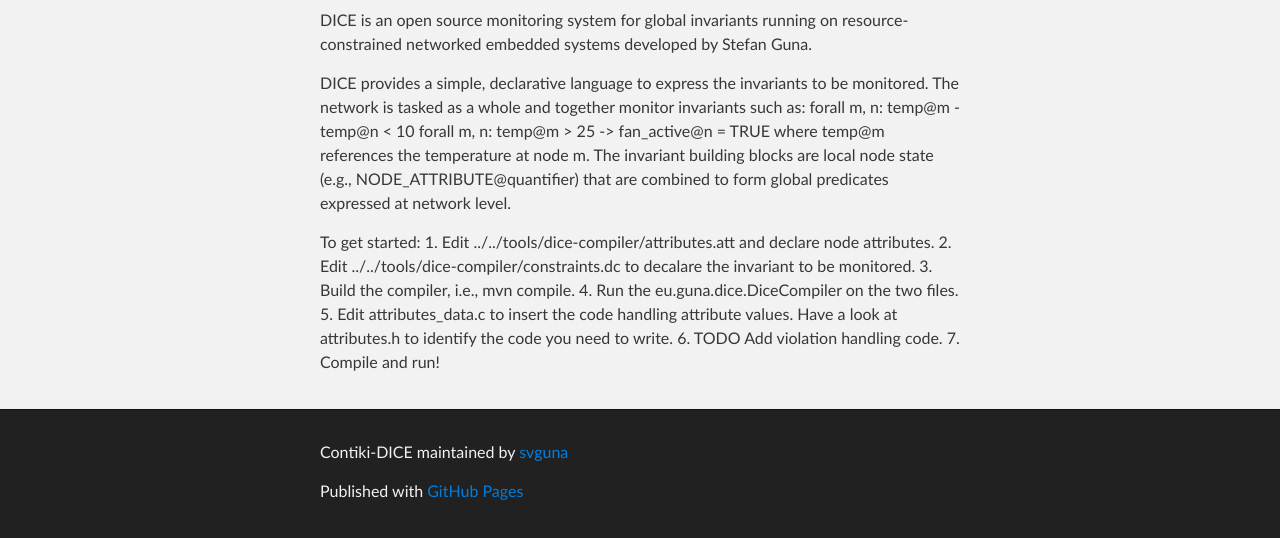
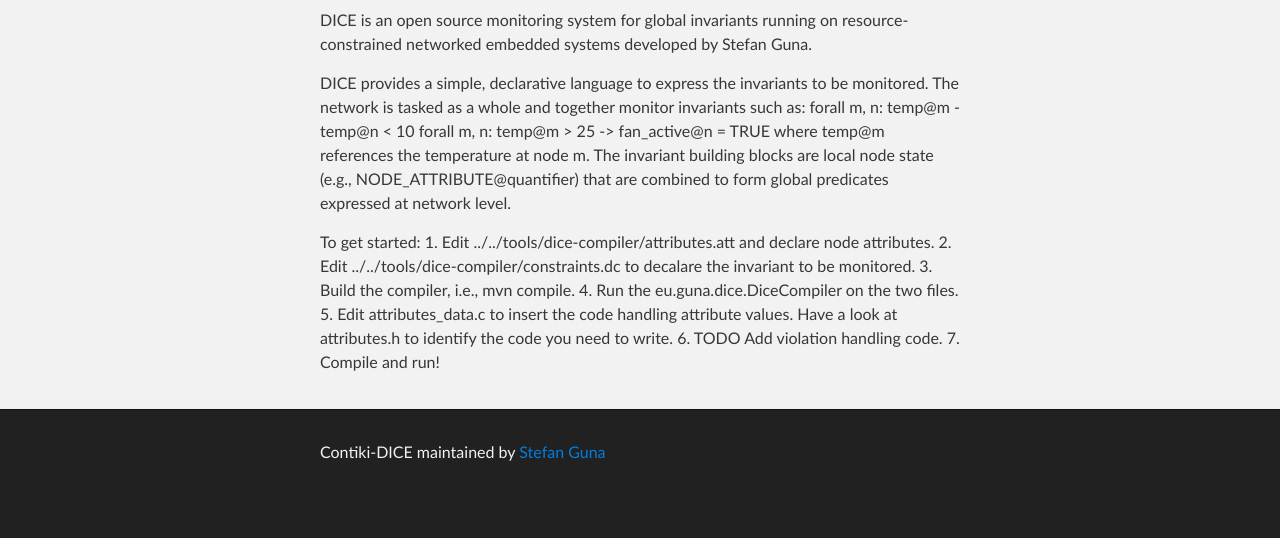
Before and after one commit to svguna/Contiki-DICE, a plain HTML site: page index.html in a window 1280 px wide. Shown: the part 252-790 px from the top of the page. Drawn offline with Linux system fonts and the light colour scheme.

Commit message:
added compiler to downloads changed index.html

```diff
--- a/index.html
+++ b/index.html
@@ -59,8 +59,7 @@ look at attributes.h to identify the code you need to write.
     <!-- FOOTER  -->
     <div id="footer_wrap" class="outer">
       <footer class="inner">
-        <p class="copyright">Contiki-DICE maintained by <a href="https://github.com/svguna">svguna</a></p>
-        <p>Published with <a href="http://pages.github.com">GitHub Pages</a></p>
+        <p class="copyright">Contiki-DICE maintained by <a href="http://www.stefanguna.info">Stefan Guna</a></p>
       </footer>
     </div>
 
```
Also changed, not shown: 1 other file.
